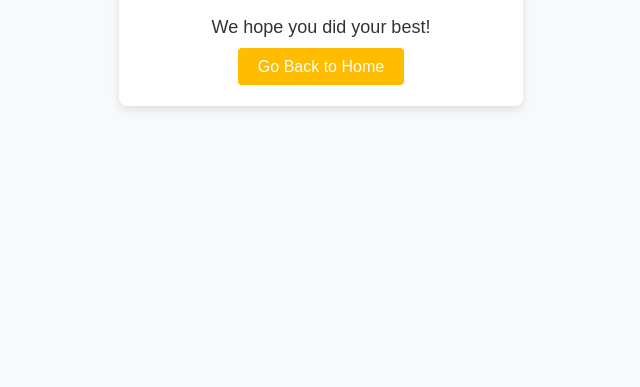
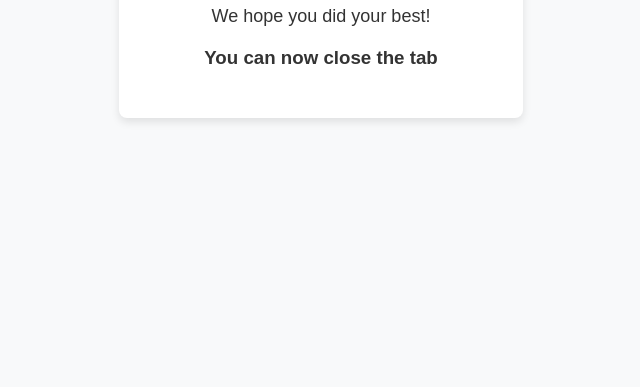
Before and after one commit to oddprani/dontcheat, a website: page public/quiz-submitted.html in a window 1280 px wide. Shown: the part 413-800 px from the top of the page, without its empty margins (319-959 px from the left). Drawn offline with Linux system fonts and the light colour scheme.

Commit message:
some styling changes

```diff
--- a/public/quiz-submitted.html
+++ b/public/quiz-submitted.html
@@ -49,7 +49,7 @@
         <h1>Thank You!</h1>
         <p>Your quiz has been successfully submitted.</p>
         <p>We hope you did your best!</p>
-        <a href="index.html">Go Back to Home</a>
+        <h3>You can now close the tab</h3>
     </div>
 </body>
 </html>
```
